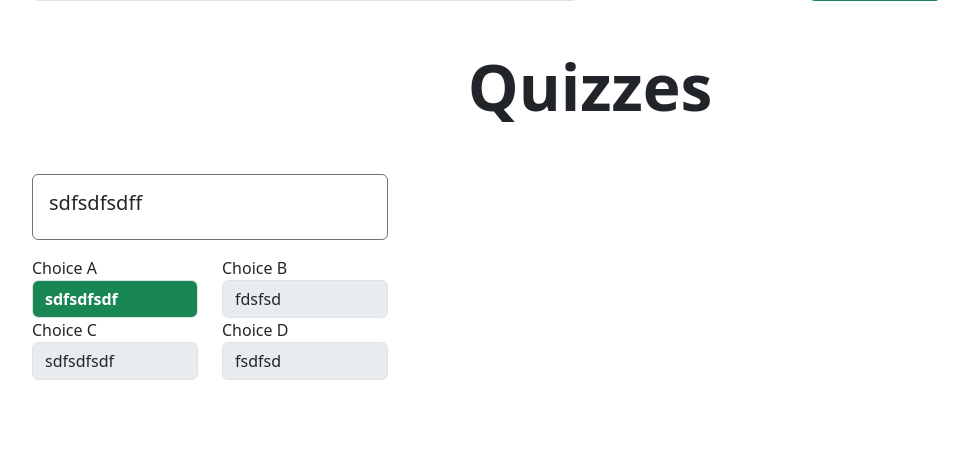
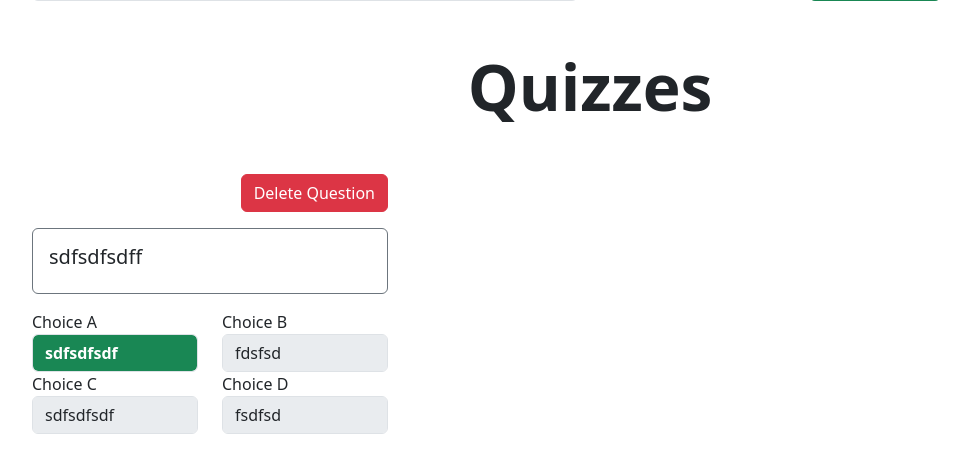
Before and after one commit to Sowishi/Quiz-System-Final-Project, a Flask app: page /edit-quiz/1 in a window 1280 px wide. Shown: the part 511-963 px from the top of the page, without its empty margins (50-1019 px from the left). Before the commit the page ends 891 px from the top, so only its background shows below. Run offline with Flask 3, Linux system fonts and the light colour scheme; data comes from the database, SQL or seed files in the repository; both versions use the stored data as it was after the commit.

Commit message:
can delete question

```diff
--- a/main.py
+++ b/main.py
@@ -43,6 +43,17 @@ def delete(id):
     return redirect(url_for("createQuiz", quizzes = res, bgColor=generate_random_color))
 
 
+@app.route("/delete-question/<int:id>/<int:quizID>", methods=["GET"])
+def deleteQuestion(id, quizID):
+    db = get_db()
+    cursor = db.cursor()
+
+    print(id)
+
+    cursor.execute(f"DELETE FROM questions where id = {id}")
+
+    db.commit()
+    return redirect(url_for('editQuiz', quiz_number=quizID))
 
 
 @app.route("/take",  methods=["POST", "GET"])
--- a/templates/edit-quiz.html
+++ b/templates/edit-quiz.html
@@ -63,6 +63,14 @@
   <div class="row">
     {% for question in questions %}
     <div class="col-lg-4">
+      <div class="w-100 d-flex justify-content-end align-items-center mb-3">
+        <a
+          class="btn btn-danger"
+          href="/delete-question/{{question.0}}/{{question.1}}"
+          >Delete Question</a
+        >
+      </div>
+
       <div class="form-group p-3 border border-secondary rounded">
         <h5>{{question.2}}</h5>
       </div>
```
Also changed, not shown: quiz-app.db.
